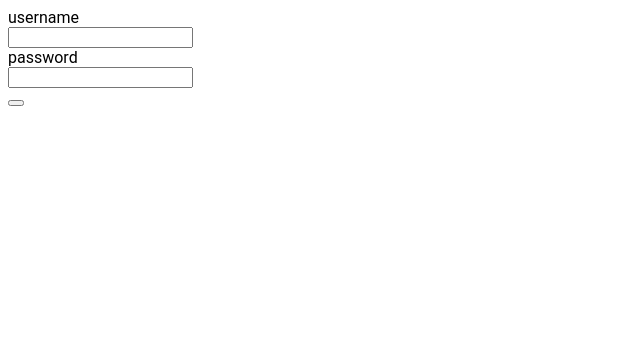
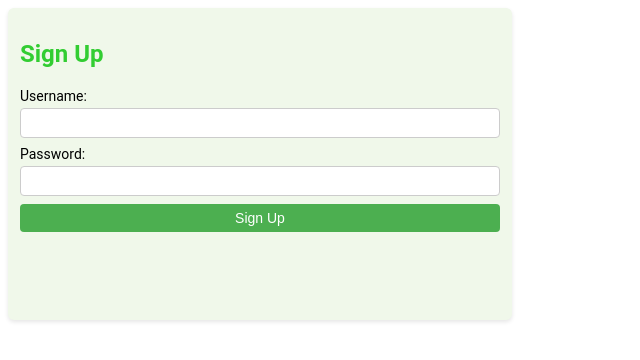
Before and after one commit to nunjayi/cocktailparty, a React (Vite) app in the folder cocktailparty/: page /login in a window 1280 px wide. Shown: the top 360 px of the page, without its empty margins (0-640 px from the left). Built offline with nearby package versions, Linux system fonts and the light colour scheme.

Commit message:
updates form

```diff
--- a/cocktailparty/package.json
+++ b/cocktailparty/package.json
@@ -12,7 +12,8 @@
   "dependencies": {
     "react": "^18.2.0",
     "react-dom": "^18.2.0",
-    "react-router-dom": "^6.23.0"
+    "react-router-dom": "^6.23.0",
+    "styled-components": "^6.1.10"
   },
   "devDependencies": {
     "@types/react": "^18.2.66",
--- a/cocktailparty/src/components/Homepage.jsx
+++ b/cocktailparty/src/components/Homepage.jsx
@@ -1,15 +1,23 @@
+// Homepage.jsx
 import React, { useState } from "react";
-import '../styles/Homepage.css'
-import NavBar from "./NavBar"
-function Homepage(){
-    function navigate(e) {
-        // don't make a GET request
-        e.preventDefault();
-        // use pushState to navigate using the href attribute of the <a> tag
-        window.history.pushState(null, "", e.target.href);
-      }
+import '../styles/Homepage.css';
+import NavBar from "./NavBar";
 
-    return(
+function Homepage() {
+    const [showLogin, setShowLogin] = useState(false);
+    const [showSignup, setShowSignup] = useState(false);
+
+    const handleLoginClick = () => {
+        setShowLogin(true);
+        setShowSignup(false);
+    };
+
+    const handleSignupClick = () => {
+        setShowSignup(true);
+        setShowLogin(false);
+    };
+
+    return (
         <div className="hero">
             <NavBar />
             <div id="homeimg"></div>
@@ -17,18 +25,27 @@ function Homepage(){
                 <h1>Cocktail</h1>
                 <hr />
                 <h3>Welcome!</h3><br />
-                <p>Lorem ipsum, dolor sit amet consectetur
-                    adipisicing elit. Esse rerum dolor incidunt eos neque,
-                     veniam ipsam quas odit praesentium
-                    ipsa sed accusamus tempora quis. Quo impedit repellat ea id esse!</p>
+                <p>Lorem ipsum, dolor sit amet consectetur adipisicing elit. Esse rerum dolor incidunt eos neque,
+                     veniam ipsam quas odit praesentium ipsa sed accusamus tempora quis. Quo impedit repellat ea id esse!</p>
                 <div id="loginnav">
-                    <span ><a href="/login">Login</a></span>
-                    <span ><a href="/signup">Sign up</a></span>
+                    <span><button onClick={handleLoginClick}>Login</button></span>
+                    <span><button onClick={handleSignupClick}>Sign up</button></span>
                 </div>
             </div>
+            {showLogin && (
+                <React.Suspense fallback={<div>Loading...</div>}>
+                    <LazyForm type="login" />
+                </React.Suspense>
+            )}
+            {showSignup && (
+                <React.Suspense fallback={<div>Loading...</div>}>
+                    <LazyForm type="signup" />
+                </React.Suspense>
+            )}
         </div>
-
-    )
+    );
 }
 
-export default Homepage
+const LazyForm = React.lazy(() => import("./form"));
+
+export default Homepage;
--- a/cocktailparty/src/components/form.jsx
+++ b/cocktailparty/src/components/form.jsx
@@ -1,17 +1,78 @@
-import React from "react";
-import '../styles/form.css'
+// Form.jsx
+import React, { useState } from "react";
+import PropTypes from "prop-types";
+import "../styles/form.css";
 
-function Form({status}){
-    return(
+function Form({ type, onSubmit }) {
+    const [formData, setFormData] = useState({
+        username: "",
+        password: "",
+        dob: ""
+    });
+
+    const handleChange = (e) => {
+        const { name, value } = e.target;
+        setFormData((prevData) => ({
+            ...prevData,
+            [name]: value
+        }));
+    };
+
+    const handleSubmit = (e) => {
+        e.preventDefault();
+        onSubmit(formData);
+    };
+
+    return (
         <div id="form">
-            <form action="submti">
-                <label htmlFor="name">username</label><br />
-                <input type="text" /><br />
-                <label htmlFor="password">password</label><br />
-                <input type="password"/><br />
-                <button>{status}</button>
+            <h2>{type === "login" ? "Login" : "Sign Up"}</h2>
+            <form onSubmit={handleSubmit}>
+                <div className="form-group">
+                    <label htmlFor="username">Username:</label>
+                    <input
+                        type="text"
+                        id="username"
+                        name="username"
+                        value={formData.username}
+                        onChange={handleChange}
+                        required
+                    />
+                </div>
+                <div className="form-group">
+                    <label htmlFor="password">Password:</label>
+                    <input
+                        type="password"
+                        id="password"
+                        name="password"
+                        value={formData.password}
+                        onChange={handleChange}
+                        required
+                    />
+                </div>
+                {type === "signup" && (
+                    <div className="form-group">
+                        <label htmlFor="dob">Date of Birth:</label>
+                        <input
+                            type="date"
+                            id="dob"
+                            name="dob"
+                            value={formData.dob}
+                            onChange={handleChange}
+                            required
+                        />
+                    </div>
+                )}
+                <button type="submit">
+                    {type === "login" ? "Login" : "Sign Up"}
+                </button>
             </form>
         </div>
-    )
+    );
 }
-export default Form
+
+Form.propTypes = {
+    type: PropTypes.oneOf(["login", "signup"]).isRequired,
+    onSubmit: PropTypes.func.isRequired
+};
+
+export default Form;
--- a/cocktailparty/src/styles/form.css
+++ b/cocktailparty/src/styles/form.css
@@ -0,0 +1,47 @@
+/* form.css */
+
+#form {
+    background-color: #f0f8ea; /* Light green background */
+    padding: 12px; /* Approximately 0.5cm at 96ppi */
+    border-radius: 6px; /* Approximately 0.25cm at 96ppi */
+    box-shadow: 0 2px 4px rgba(0, 0, 0, 0.1); /* Adjusted box shadow */
+    width: 480px; /* Approximately 5cm at 96ppi */
+    height: 288px; /* Approximately 3cm at 96ppi */
+}
+
+.form-group {
+    margin-bottom: 8px; /* Approximately 0.33cm at 96ppi */
+}
+
+label {
+    display: block;
+    margin-bottom: 4px; /* Approximately 0.17cm at 96ppi */
+    font-size: 14px; /* Keep font size consistent */
+}
+
+input[type="text"],
+input[type="password"],
+input[type="date"] {
+    width: 100%;
+    padding: 6px; /* Approximately 0.25cm at 96ppi */
+    font-size: 14px; /* Keep font size consistent */
+    border: 1px solid #ccc;
+    border-radius: 4px;
+    box-sizing: border-box;
+}
+
+button[type="submit"] {
+    width: 100%;
+    padding: 6px; /* Approximately 0.25cm at 96ppi */
+    font-size: 14px; /* Keep font size consistent */
+    background-color: #4caf50; /* Green button */
+    color: white;
+    border: none;
+    border-radius: 4px;
+    cursor: pointer;
+    transition: background-color 0.3s;
+}
+
+button[type="submit"]:hover {
+    background-color: #45a049; /* Darker green on hover */
+}
```
Also changed, not shown: 1 other file (tests, documents, lock files or other folders).
